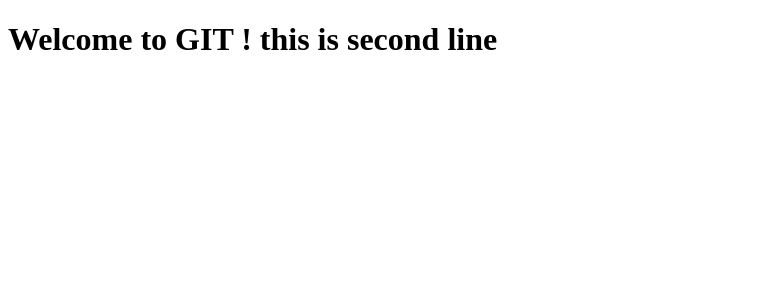
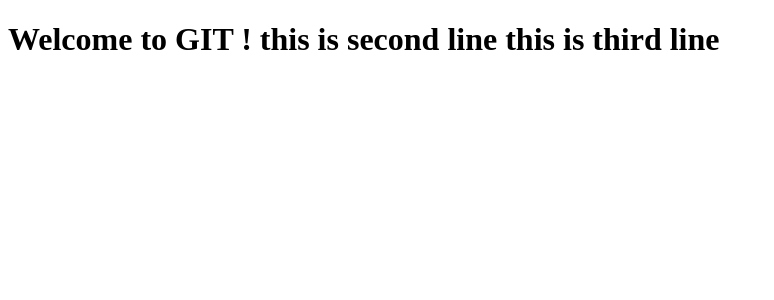
Before and after one commit to SG-13/VSCodeDemo, an Angular app: page / in a window 1280 px wide. Shown: the top 300 px of the page, without its empty margins (0-774 px from the left). Built offline with nearby package versions, Linux system fonts and the light colour scheme.

Commit message:
Update app.component.ts

```diff
--- a/src/app/app.component.ts
+++ b/src/app/app.component.ts
@@ -6,6 +6,7 @@
       <h1>
         Welcome to GIT !
         this is second line
+        this is third line
       </h1>
   `,
   styles: []
```
